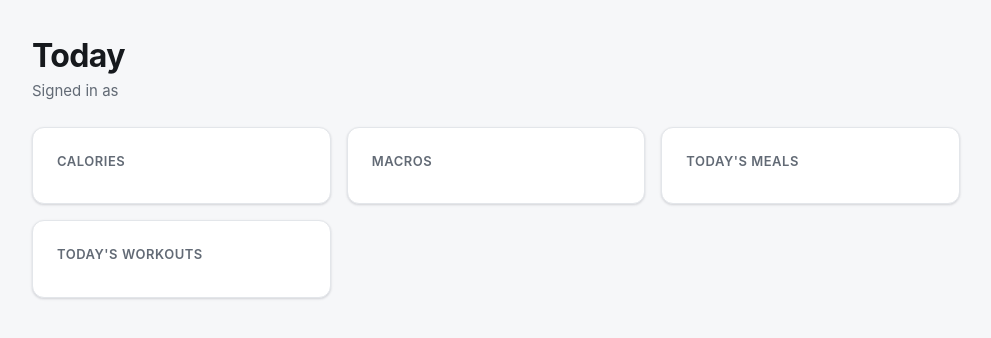
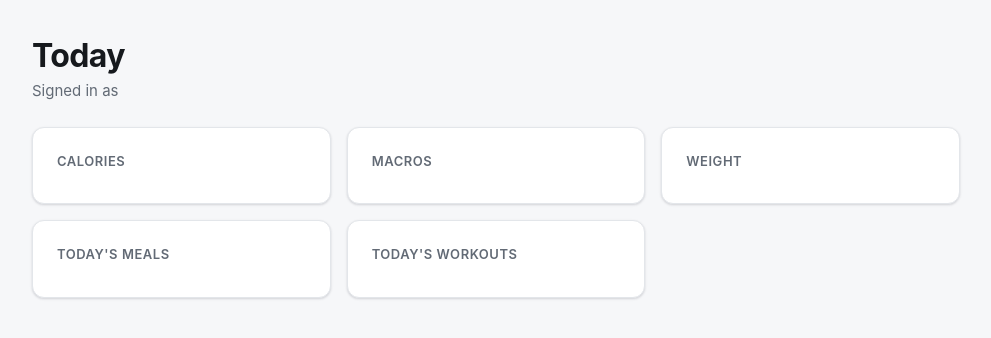
Before and after one commit to ariavedikian/Fitness-App, a Python web app: template app/templates/dashboard.html in a window 1280 px wide. Shown: the part 57-395 px from the top of the page, without its empty margins (144-1135 px from the left). Run offline with Jinja, Linux system fonts and the light colour scheme; the template is opened without the code that fills it, so the values that code supplies are empty.

Commit message:
Add dashboard Weight card: current weight + change (Milestone 9d)
A fourth dashboard card shows the latest weigh-in (in lb) and the
change since the previous one, fetched from /api/weight alongside the
existing log/workouts/goals loads. Empty-state prompts to log when
there is no history yet, mirroring the meal and workout cards.

Co-Authored-By: Claude Opus 4.8 <noreply@anthropic.com>

```diff
--- a/app/static/js/dashboard.js
+++ b/app/static/js/dashboard.js
@@ -1,6 +1,7 @@
 /** Dashboard: today's consumed nutrition against the profile's goals. */
 
 import { ApiError, apiFetch } from "./api.js";
+import { kgToLbs } from "./units.js";
 
 function setText(selector, value) {
   const el = document.querySelector(selector);
@@ -111,12 +112,41 @@ function renderWorkouts(entries) {
   reveal("[data-workouts-ready]");
 }
 
+/** Current weight (the latest weigh-in) and the change from the one before it.
+ *  Weight is shown in pounds to match the rest of the UI; the series comes back
+ *  oldest-first, so the newest entry is last. */
+function renderWeight(entries) {
+  if (entries.length === 0) {
+    reveal("[data-weight-empty]");
+    return;
+  }
+
+  const latest = entries[entries.length - 1];
+  setText("[data-weight-current]", kgToLbs(latest.weight_kg).toFixed(1));
+
+  if (entries.length >= 2) {
+    const prev = entries[entries.length - 2];
+    const delta =
+      Math.round((kgToLbs(latest.weight_kg) - kgToLbs(prev.weight_kg)) * 10) / 10;
+    const changeEl = document.querySelector("[data-weight-change]");
+    if (changeEl && delta !== 0) {
+      // U+2212 minus for a loss; neutral tone, no good/bad colour.
+      const sign = delta > 0 ? "+" : "−";
+      changeEl.textContent = `${sign}${Math.abs(delta).toFixed(1)} lb since last weigh-in`;
+      changeEl.hidden = false;
+    }
+  }
+
+  reveal("[data-weight-ready]");
+}
+
 export async function initDashboard() {
-  // Today's log and workouts always load; goals may 404 if there is no
-  // profile yet.
-  const [log, workouts, goals] = await Promise.all([
+  // Today's log, workouts and weight history always load; goals may 404 if
+  // there is no profile yet.
+  const [log, workouts, weight, goals] = await Promise.all([
     apiFetch("/api/log"),
     apiFetch("/api/workouts"),
+    apiFetch("/api/weight"),
     loadGoals(),
   ]);
 
@@ -128,4 +158,5 @@ export async function initDashboard() {
 
   renderMeals(log.entries);
   renderWorkouts(workouts.entries);
+  renderWeight(weight.entries);
 }
--- a/app/templates/dashboard.html
+++ b/app/templates/dashboard.html
@@ -65,6 +65,22 @@
     </article>
 
     <article class="card">
+      <h2 class="card__title">Weight</h2>
+      <div data-weight-ready hidden>
+        <p class="stat">
+          <span data-weight-current>–</span>
+          <span class="stat__unit">lb</span>
+        </p>
+        {# Only shown once there is a previous weigh-in to compare against. #}
+        <p class="card__meta" data-weight-change hidden></p>
+        <a class="card__link" href="/progress">View progress →</a>
+      </div>
+      <p class="card__empty" data-weight-empty hidden>
+        No weigh-ins yet. <a href="/progress">Log your weight</a>.
+      </p>
+    </article>
+
+    <article class="card">
       <h2 class="card__title">Today's meals</h2>
       <div data-log-ready hidden>
         <ul class="mini-list" data-log-list></ul>
```
